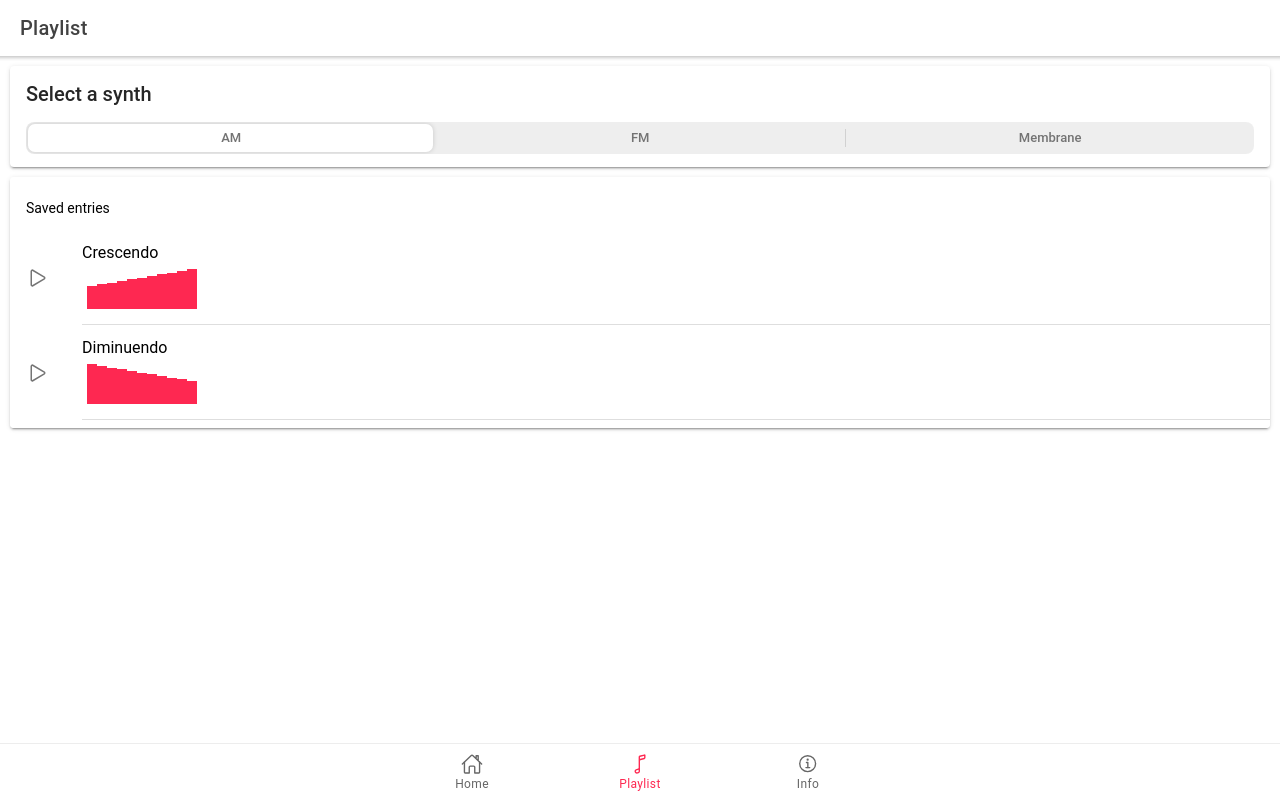
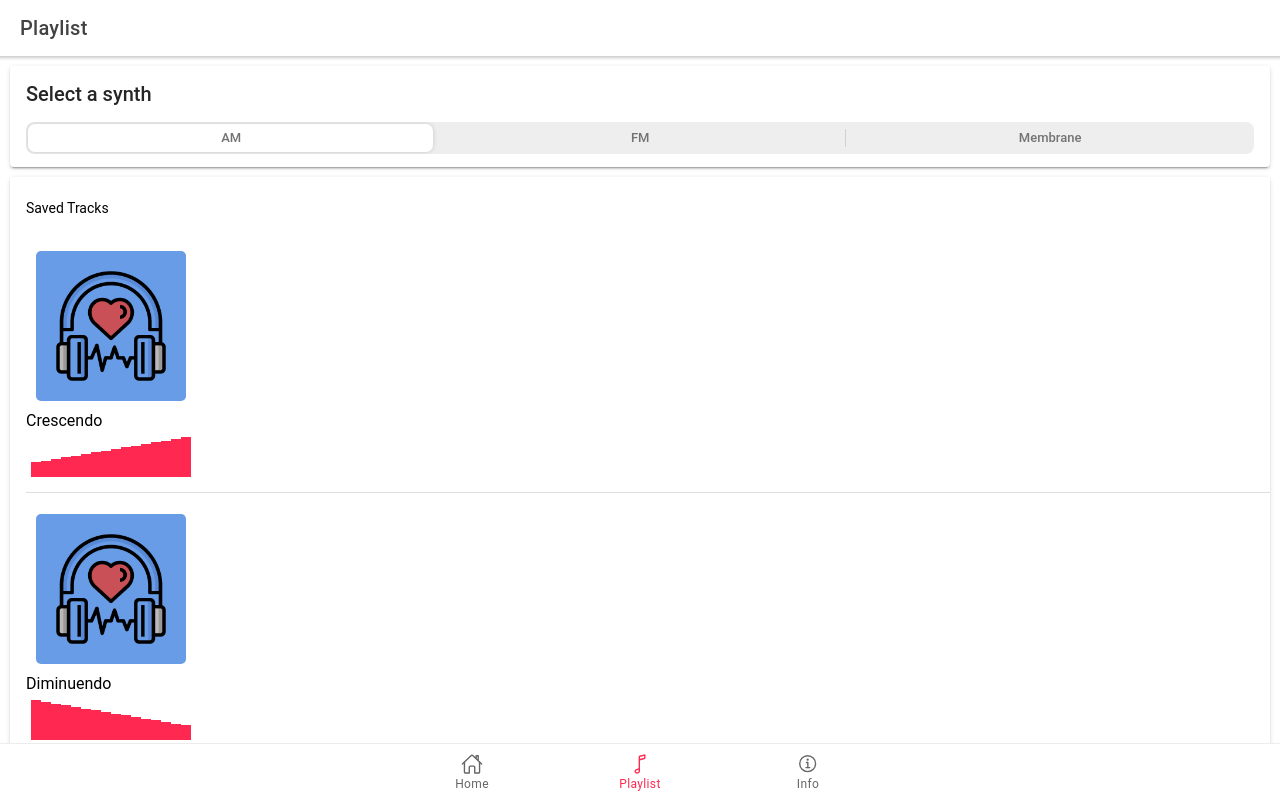
Before and after one commit to nelioyann/affective-music, a React (Create React App) app: page /playlist in a window 1280 px wide. Built offline with nearby package versions, Linux system fonts and the light colour scheme.

Commit message:
fixed synth declarations

```diff
--- a/src/pages/Tab2.tsx
+++ b/src/pages/Tab2.tsx
@@ -46,8 +46,8 @@ const Tab2: React.FC = () => {
   });
 
   const membrane = new Tone.MembraneSynth().toDestination();
-  const am = new Tone.Synth().toDestination();
-  const fm = new Tone.Synth().toDestination();
+  const am = new Tone.AMSynth().toDestination();
+  const fm = new Tone.FMSynth().toDestination();
 
   const synth = [am, fm,membrane]
 
@@ -60,12 +60,12 @@ const Tab2: React.FC = () => {
   const [songs, setSongs] = useState<Song[]>([
     {
       name: "Crescendo",
-      beats: [70, 75, 80, 85, 90, 95, 100, 105, 110, 115, 120],
+      beats: [ 45,50,55,60,65, 70, 75, 80, 85, 90, 95, 100, 105, 110, 115, 120],
       id: 20200125124400,
     },
     {
       name: "Diminuendo",
-      beats: [120, 115, 110, 105, 100, 95, 90, 85, 80, 75, 70],
+      beats: [120, 115, 110, 105, 100, 95, 90, 85, 80, 75, 70, 65, 60, 55, 50, 45],
       id: 20200125124401,
     },
   ]);
@@ -74,9 +74,9 @@ const Tab2: React.FC = () => {
 
   const playSong = (beats: number[]): void => {
 
-    let interval = "4n";
+    let interval = "8n";
     let index = 0;
-    let iterations = 32;
+    let iterations = 24;
 
     let loop = new Tone.Loop();
 
@@ -123,6 +123,7 @@ const Tab2: React.FC = () => {
         <IonModal
           isOpen={showModal}
           swipeToClose={true}
+          cssClass="player-modal"
           onDidDismiss={() => {setShowModal(false); Tone.Transport.stop()}}
           mode="ios"
         >
@@ -203,7 +204,7 @@ const Tab2: React.FC = () => {
         </IonCard>
         <IonCard>
           <IonList>
-            <IonListHeader>Saved entries</IonListHeader>
+            <IonListHeader>Saved Tracks</IonListHeader>
 
             {songs.map((song) => {
               return (
@@ -213,6 +214,10 @@ const Tab2: React.FC = () => {
                   onClick={(e) => {handleMusicSelection(e, song); setCurrentSong(song)}}
                 >
                   <IonLabel>
+                    <IonThumbnail>
+              <img src="./assets/logo.png" alt="" />
+
+                    </IonThumbnail>
                     <h2>{song.name}</h2>
                     <IonGrid>
                       <IonRow className="beats-indicator ion-align-items-end">
@@ -226,7 +231,7 @@ const Tab2: React.FC = () => {
                       </IonRow>
                     </IonGrid>
                   </IonLabel>
-                  <IonIcon slot="start" icon={playOutline} />
+                  {/* <IonIcon slot="start" icon={playOutline} /> */}
                 </IonItem>
               );
             })}
```
